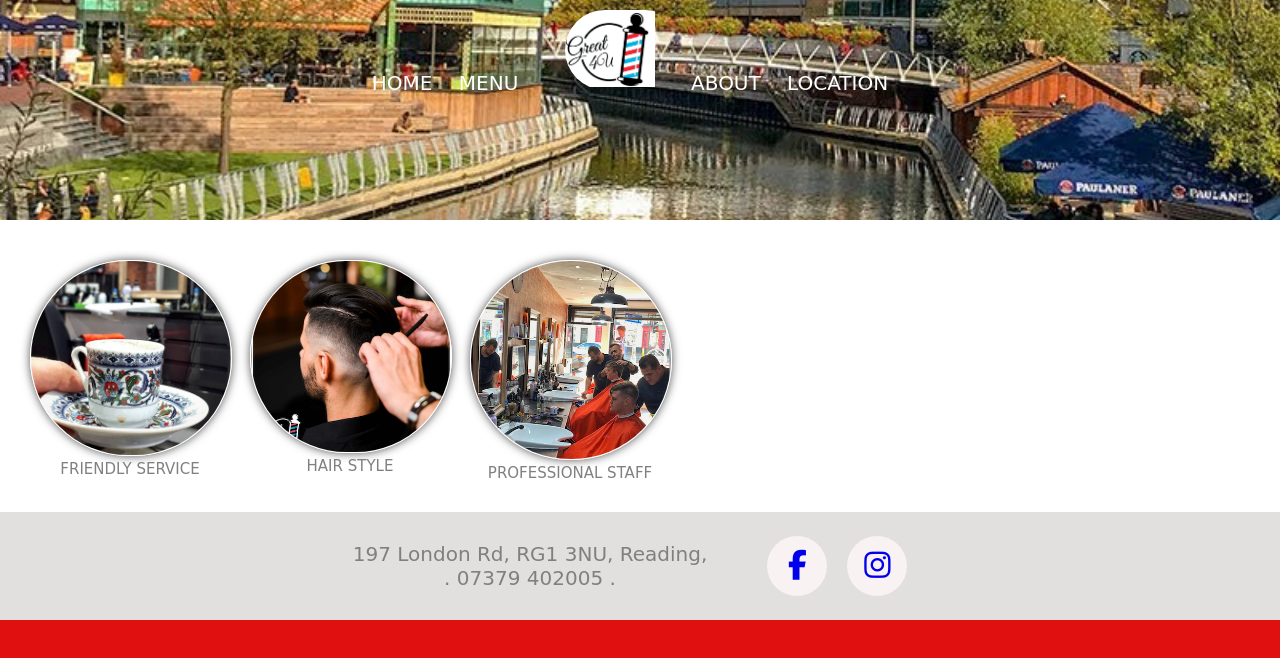
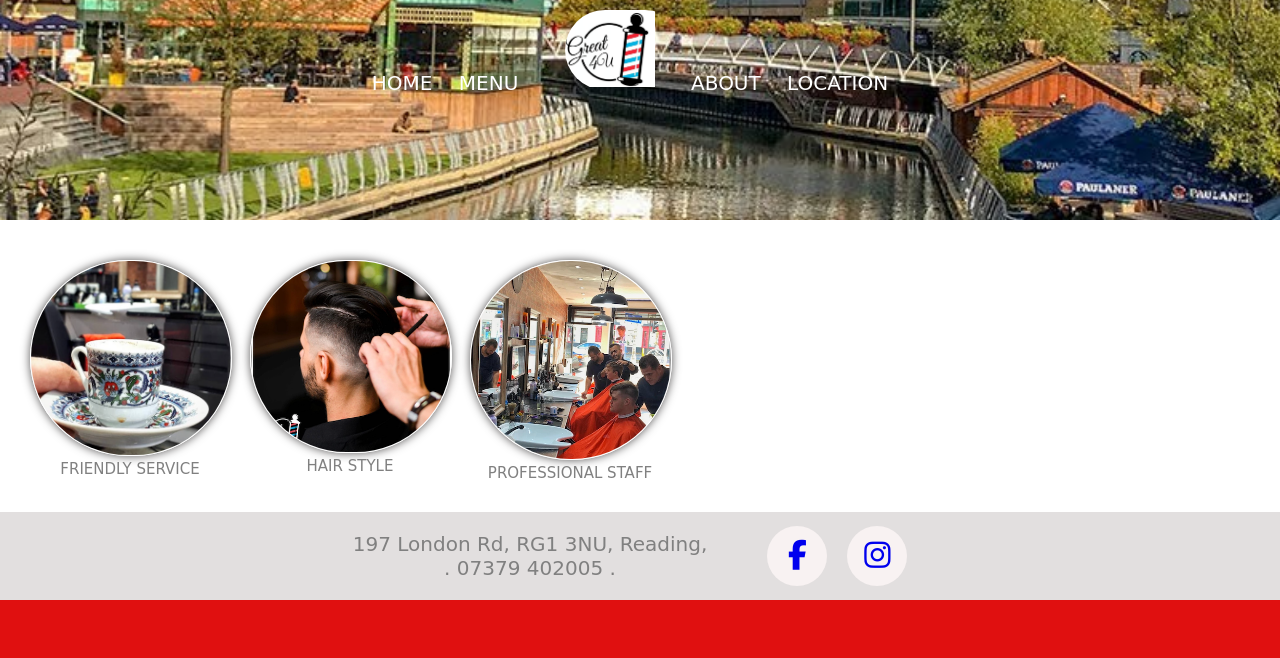
Before and after one commit to haticed/Great4u, a plain HTML site: page index.html in a window 1280 px wide. Drawn offline with Linux system fonts and the light colour scheme.

Commit message:
styled footer

```diff
--- a/style.css
+++ b/style.css
@@ -100,9 +100,9 @@ nav>ul>li{
 }
 
 footer{
-   margin: 0px;
+   margin-bottom: 0px;
    background-color: rgb(226, 223, 223);
-   padding: 10px 20px;
+   padding: 0px;
    color: gray;
    font-size: 20px;
 }
```
